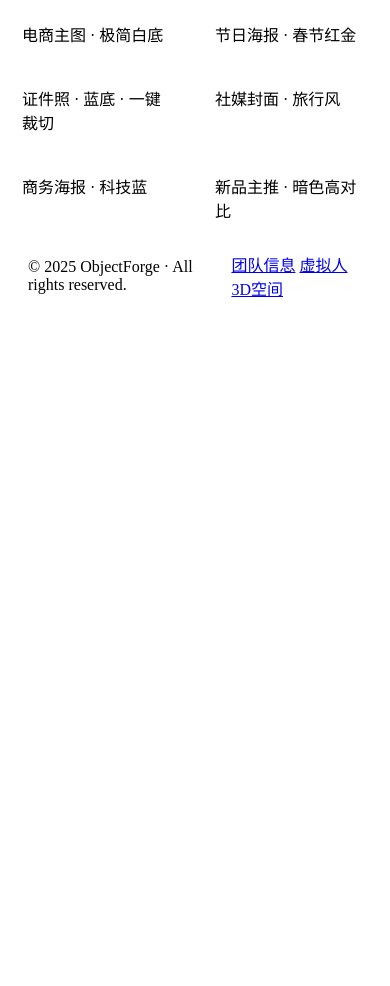
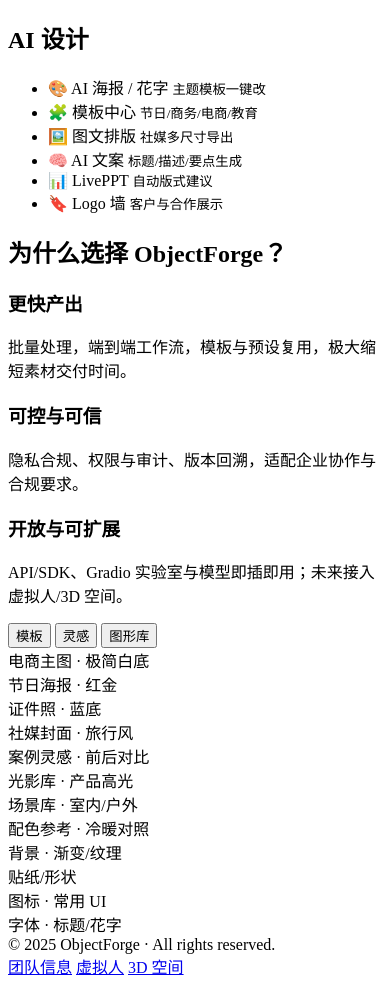
Before and after one commit to MySuperGit/ObjectForge, a FastAPI app: page / in a window 390 px wide. Before the commit the page ends 297 px from the top, so only its background shows below. Run offline with FastAPI, Linux system fonts and the light colour scheme.

Commit message:
更新页面

```diff
--- a/static/css/style.css
+++ b/static/css/style.css
@@ -1,55 +1,76 @@
 :root{
+*{box-sizing:border-box}
+html,body{height:100%}
+body{margin:0;background:var(--bg);color:var(--text);font:14px/1.6 ui-sans-serif,system-ui,Segoe UI,Roboto,Helvetica,Arial}
 
 
-/* Main layout */
-.of-main{max-width:1400px;margin:0 auto;padding:20px}
-.of-layer{margin-bottom:20px}
+/* Header（Claude 风格行为的视觉） */
+.of-header{position:fixed;top:0;left:0;right:0;height:64px;display:flex;align-items:center;
+background:rgba(11,16,32,.75);backdrop-filter:blur(8px);border-bottom:1px solid var(--line);
+transform:translateY(-100%);opacity:0;transition:transform .28s ease,opacity .28s ease;z-index:60}
+.of-header.header--show{transform:translateY(0);opacity:1}
+.of-header.header--hidden{transform:translateY(-100%);opacity:0}
+.of-header__inner{max-width:1200px;margin:0 auto;display:flex;align-items:center;justify-content:space-between;width:100%;padding:0 16px}
+.brand{font-weight:700;color:#fff;text-decoration:none}
+.of-nav{display:flex;gap:12px;flex-wrap:wrap}
+.of-nav a{padding:6px 10px;border-radius:8px;border:1px solid transparent;color:#a5b4fc;text-decoration:none}
+.of-nav a:hover{text-decoration:underline}
+.of-nav a.disabled{opacity:.4;pointer-events:none}
+.of-cta{padding:8px 12px;border-radius:10px;background:var(--primary);color:#fff;text-decoration:none}
 
 
-/* 第一层：侧栏 + 预览 */
-.of-layer--workbench{display:grid;grid-template-columns:280px 1fr;gap:20px}
+/* Hero */
+.hero{padding:100px 16px 32px}
+.hero__wrap{max-width:960px;margin:0 auto;text-align:center}
+.hero h1{font-size:40px;margin:.2em 0}
+.hero__sub{color:var(--muted);margin:0 auto 1rem;max-width:720px}
+.hero__actions{display:flex;gap:12px;justify-content:center}
+.btn{display:inline-block;padding:10px 16px;border-radius:12px;border:1px solid var(--line);text-decoration:none;color:var(--text);background:#0f1730}
+.btn--primary{background:var(--primary);border-color:transparent}
+.btn--ghost{background:transparent}
+.hero__sentinel{position:relative;height:150px}
 
 
-.of-sidebar{background:var(--card);border:1px solid var(--line);border-radius:16px;padding:12px;transition:width .25s ease;overflow:hidden}
-.of-sidebar.is-collapsed{width:64px}
-.of-sidebar__header{display:flex;align-items:center;justify-content:space-between;margin-bottom:10px}
-.of-btn{cursor:pointer;border-radius:10px;border:1px solid var(--line);background:#0f1730;color:var(--text);padding:6px 10px}
-.of-btn--ghost{background:transparent}
+/* Grid Two（主双分区 + 次页） */
+.grid-two{max-width:1200px;margin:0 auto;padding:24px 16px;display:grid;grid-template-columns:1fr 1fr;gap:24px}
+.grid-two--reverse{grid-auto-flow:dense}
+.grid-two--reverse .pane--left{order:2}
+.grid-two--reverse .pane--right{order:1}
+.pane h2{margin:.2em 0 .6em}
 
 
-.of-tool{width:100%;text-align:left;padding:10px 12px;margin:8px 0;border-radius:12px;background:#0f1730;border:1px solid var(--line);cursor:pointer}
-.of-tool--primary{background:var(--primary);border-color:transparent}
-.of-hint{font-size:12px;color:var(--muted)}
+.cards{display:grid;grid-template-columns:1fr 1fr;gap:12px}
+.cards--masonry{grid-template-columns:1fr}
+.card{background:var(--card);border:1px solid var(--line);border-radius:16px;padding:12px}
+.card small{display:block;color:var(--muted)}
+.callout{margin-top:10px;color:var(--muted)}
 
 
-.of-preview{display:flex;flex-direction:column;gap:16px}
-.of-hero{background:var(--card);border:1px solid var(--line);border-radius:16px;padding:16px}
-.of-hero h1{margin:0 0 6px;font-size:20px}
-.of-hero p{margin:0;color:var(--muted)}
-
-
-/* 对比组件 */
+/* Compare（所见即所得预览） */
 .of-compare{position:relative;background:#0f1730;border:1px solid var(--line);border-radius:16px;min-height:360px;display:grid;place-items:center;overflow:hidden}
-.of-compare__placeholder{color:var(--muted)}
 .of-compare__img{display:block;max-width:100%;height:auto}
 .of-compare__top{position:absolute;inset:0;overflow:hidden;border-right:1px dashed var(--line)}
 .of-compare__top .of-compare__img{position:absolute;left:0;top:0}
 .of-compare__slider{position:absolute;left:12px;right:12px;bottom:12px}
+.of-compare__placeholder{color:var(--muted);padding:20px;text-align:center}
+.skeleton{height:220px;background:linear-gradient(90deg,#0e1530, #121a3a, #0e1530);border-radius:12px;opacity:.8}
+.skeleton--wide{width:88%;margin:0 auto}
 
 
-/* 第二层：活动区 */
-.of-campaign{display:grid;grid-template-columns:repeat(3,1fr);gap:16px}
-.of-card{background:var(--card);border:1px solid var(--line);border-radius:16px;padding:14px}
+.steps{display:flex;gap:8px;list-style:none;padding:0;margin:10px 0 0}
+.steps li{background:#0f1730;border:1px solid var(--line);border-radius:999px;padding:6px 12px}
+.actions{margin-top:10px;display:flex;gap:12px}
 
 
-/* 第三层：标签区 */
-.of-tabs{background:transparent}
+/* Tabs（复用你之前的模块） */
+.of-tabs{max-width:1200px;margin:0 auto;padding:24px 16px}
 .of-tabs__nav{display:flex;gap:8px;margin-bottom:10px;flex-wrap:wrap}
 .of-tab{padding:8px 12px;border-radius:10px;border:1px solid var(--line);background:#0f1730;color:var(--text);cursor:pointer}
 .of-tab.is-active{background:var(--primary);border-color:transparent}
 .of-tabs__panel{display:none}
 .of-tabs__panel.is-active{display:block}
-.of-grid{display:grid;grid-template-columns:repeat(6,1fr);gap:12px}
+.of-grid{display:grid;grid-template-columns:repeat(4,1fr);gap:12px}
+.of-card{background:var(--card);border:1px solid var(--line);border-radius:16px;padding:14px}
 
 
 /* Footer */
@@ -57,14 +78,15 @@
 
 
 /* 响应式 */
-@media (max-width: 1200px){
-.of-grid{grid-template-columns:repeat(4,1fr)}
-.of-campaign{grid-template-columns:repeat(2,1fr)}
+@media (max-width: 1100px){
+.grid-two{grid-template-columns:1fr}
+.cards{grid-template-columns:1fr}
+.grid-two--reverse .pane--left{order:2}
+.grid-two--reverse .pane--right{order:1}
 }
-@media (max-width: 900px){
-.of-layer--workbench{grid-template-columns:1fr}
-.of-sidebar{order:2}
-.of-preview{order:1}
-.of-campaign{grid-template-columns:1fr}
-.of-grid{grid-template-columns:repeat(2,1fr)}
+
+
+/* 优化可访问性 */
+@media (prefers-reduced-motion: reduce){
+*{animation:none !important;transition:none !important}
 }
--- a/static/js/main.js
+++ b/static/js/main.js
@@ -1,40 +1,48 @@
-// 侧栏折叠/展开
-document.addEventListener('DOMContentLoaded', () => {
-const btn = document.getElementById('btnToggleSidebar');
-const sidebar = document.getElementById('sidebar');
-if (btn && sidebar){
-btn.addEventListener('click', () => {
-sidebar.classList.toggle('is-collapsed');
-btn.textContent = sidebar.classList.contains('is-collapsed') ? '⟩⟩' : '⟨⟨';
-});
-}
+// 1) Header 显隐（Claude 风格）：滚过 hero 哨兵后，上滚显示、下滚隐藏
+(() => {
+const header = document.getElementById('siteHeader');
+const sentinel = document.getElementById('headerSentinel');
+if (!header || !sentinel) return;
+let lastY = window.scrollY, showed = false;
+const toggle = (wantShow) => {
+if (wantShow === showed) return;
+showed = wantShow;
+header.classList.toggle('header--show', showed);
+header.classList.toggle('header--hidden', !showed);
+};
+const io = new IntersectionObserver(entries => {
+const past = !entries[0].isIntersecting; // 是否滚过触发点
+const down = window.scrollY > lastY; lastY = window.scrollY;
+if (!past) { toggle(false); return; }
+toggle(!down); // 过线：上滚显示、下滚隐藏
+}, {root:null, threshold:0});
+io.observe(sentinel);
+})();
 
 
-// 对比滑块
+// 2) 对比滑块（没有就静默退出）
+(() => {
 const range = document.getElementById('compareRange');
 const topLayer = document.getElementById('compareTop');
-if (range && topLayer){
-range.addEventListener('input', (e) => {
-const v = Number(e.target.value);
-topLayer.style.width = v + '%';
-});
-}
+if (!range || !topLayer) return;
+range.addEventListener('input', (e) => topLayer.style.width = Number(e.target.value) + '%');
+})();
 
 
-// 标签切换
+// 3) Tabs 切换（模板/灵感/图形库）
+(() => {
 const tabs = document.querySelectorAll('.of-tab');
-if (tabs.length){
-tabs.forEach(tab => {
-tab.addEventListener('click', () => {
-// nav状态
-document.querySelectorAll('.of-tab').forEach(t => t.classList.remove('is-active'));
-tab.classList.add('is-active');
-// 面板状态
-const id = tab.getAttribute('data-tab');
-document.querySelectorAll('.of-tabs__panel').forEach(p => p.classList.remove('is-active'));
-const panel = document.getElementById(id);
-if (panel){ panel.classList.add('is-active'); }
-});
-});
-}
-});
+const panels = document.querySelectorAll('.of-tabs__panel');
+if (!tabs.length || !panels.length) return;
+tabs.forEach(t => t.addEventListener('click', () => {
+tabs.forEach(x => x.classList.remove('is-active'));
+t.classList.add('is-active');
+panels.forEach(p => p.classList.remove('is-active'));
+const panel = document.getElementById(t.dataset.tab);
+if (panel) panel.classList.add('is-active');
+}));
+})();
+
+
+// 4) CSS 成功后移除 no-css（弱网兜底）
+window.addEventListener('load', () => document.body.classList.remove('no-css'));
--- a/templates/index.html
+++ b/templates/index.html
@@ -1,68 +1,85 @@
 <!doctype html>
-<link rel="icon" href="/static/favicon.ico">
-<link rel="stylesheet" href="/static/css/style.css">
+</section>
 
+
+<!-- 次页面：左 AI 设计 / 右 介绍与信任（OpenAI/Remaker 混合信息页） -->
+<section id="design" class="grid-two grid-two--reverse" aria-label="AI 设计与介绍">
+<aside class="pane pane--left">
+<h2>AI 设计</h2>
+<ul class="cards cards--masonry">
+<li class="card">🎨 AI 海报 / 花字 <small>主题模板一键改</small></li>
+<li class="card">🧩 模板中心 <small>节日/商务/电商/教育</small></li>
+<li class="card">🖼️ 图文排版 <small>社媒多尺寸导出</small></li>
+<li class="card">🧠 AI 文案 <small>标题/描述/要点生成</small></li>
+<li class="card">📊 LivePPT <small>自动版式建议</small></li>
+<li class="card">🔖 Logo 墙 <small>客户与合作展示</small></li>
+</ul>
+</aside>
+<article class="pane pane--right intro">
+<h2>为什么选择 ObjectForge？</h2>
+<div class="intro__grid">
+<section class="intro__item"><h3>更快产出</h3><p>批量处理，端到端工作流，模板与预设复用，极大缩短素材交付时间。</p></section>
+<section class="intro__item"><h3>可控与可信</h3><p>隐私合规、权限与审计、版本回溯，适配企业协作与合规要求。</p></section>
+<section class="intro__item"><h3>开放与可扩展</h3><p>API/SDK、Gradio 实验室与模型即插即用；未来接入虚拟人/3D 空间。</p></section>
+</div>
+<div class="logos only-when-css" aria-label="客户 Logo 墙">
+<span class="logo-skeleton"></span><span class="logo-skeleton"></span><span class="logo-skeleton"></span>
+</div>
+</article>
+</section>
+
+
+<!-- 模板 / 灵感（保留原 tabs，可复用你已有的数据接入） -->
+<section id="templates" class="of-layer of-layer--tabs" aria-label="模板与灵感">
+<div class="of-tabs">
+<div class="of-tabs__nav" role="tablist">
+<button class="of-tab is-active" data-tab="tab-templates">模板</button>
+<button class="of-tab" data-tab="tab-inspire">灵感</button>
+<button class="of-tab" data-tab="tab-assets">图形库</button>
+</div>
+<div class="of-tabs__panel is-active" id="tab-templates">
 <div class="of-grid">
 <div class="of-card">电商主图 · 极简白底</div>
-<div class="of-card">节日海报 · 春节红金</div>
-<div class="of-card">证件照 · 蓝底 · 一键裁切</div>
+<div class="of-card">节日海报 · 红金</div>
+<div class="of-card">证件照 · 蓝底</div>
 <div class="of-card">社媒封面 · 旅行风</div>
-<div class="of-card">商务海报 · 科技蓝</div>
-<div class="of-card">新品主推 · 暗色高对比</div>
 </div>
 </div>
 <div class="of-tabs__panel" id="tab-inspire">
 <div class="of-grid">
 <div class="of-card">案例灵感 · 前后对比</div>
 <div class="of-card">光影库 · 产品高光</div>
-<div class="of-card">场景库 · 书房/厨房/户外</div>
+<div class="of-card">场景库 · 室内/户外</div>
 <div class="of-card">配色参考 · 冷暖对照</div>
 </div>
 </div>
 <div class="of-tabs__panel" id="tab-assets">
 <div class="of-grid">
-<div class="of-card">背景图库 · 纯色/渐变/纹理</div>
-<div class="of-card">贴纸/形状 · 装饰元素</div>
-<div class="of-card">图标 · 常用UI素材</div>
-<div class="of-card">字体示例 · 花字/标题</div>
-</div>
-</div>
-<div class="of-tabs__panel" id="tab-usage">
-<div class="of-grid">
-<div class="of-card">电商 · 商品精修</div>
-<div class="of-card">教育 · 课件封面</div>
-<div class="of-card">自媒体 · 封面图</div>
-<div class="of-card">证件照 · 快速合规</div>
-</div>
-</div>
-<div class="of-tabs__panel" id="tab-env">
-<div class="of-grid">
-<div class="of-card">户外 · 草地</div>
-<div class="of-card">室内 · 简洁客厅</div>
-<div class="of-card">工作室 · 灯光棚</div>
-<div class="of-card">节日 · 圣诞布景</div>
-</div>
-</div>
-<div class="of-tabs__panel" id="tab-event">
-<div class="of-grid">
-<div class="of-card">双十一 · 主会场</div>
-<div class="of-card">黑五 · 折扣主题</div>
-<div class="of-card">圣诞 · 礼盒风</div>
-<div class="of-card">春节 · 红金风格</div>
+<div class="of-card">背景 · 渐变/纹理</div>
+<div class="of-card">贴纸/形状</div>
+<div class="of-card">图标 · 常用 UI</div>
+<div class="of-card">字体 · 标题/花字</div>
 </div>
 </div>
 </div>
 </section>
-</main>
-<!-- 页尾 -->
-<footer class="of-footer">
+
+
+<!-- 页尾（沿用你现有风格） -->
+<footer class="of-footer" role="contentinfo" aria-label="页尾">
 <div>© 2025 ObjectForge · All rights reserved.</div>
 <div class="of-footer__links">
 <a href="#">团队信息</a>
 <a href="#" title="预留未来入口">虚拟人</a>
-<a href="#" title="预留未来入口">3D空间</a>
+<a href="#" title="预留未来入口">3D 空间</a>
 </div>
 </footer>
+
+
+<script>
+// 外部 CSS 成功后，去掉兜底 no-css
+window.addEventListener('load',()=>{document.body.classList.remove('no-css');});
+</script>
 <script src="/static/js/main.js"></script>
 </body>
 </html>
```
Also changed, not shown: requirements.txt (line endings or trailing spaces).
